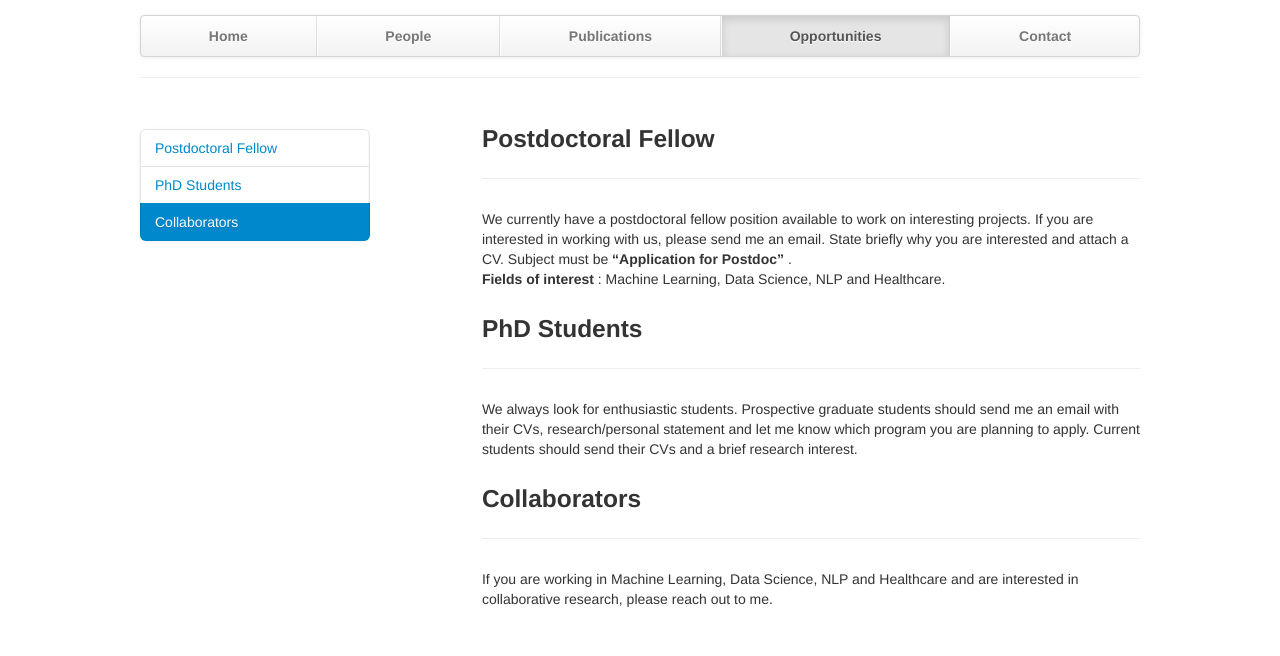
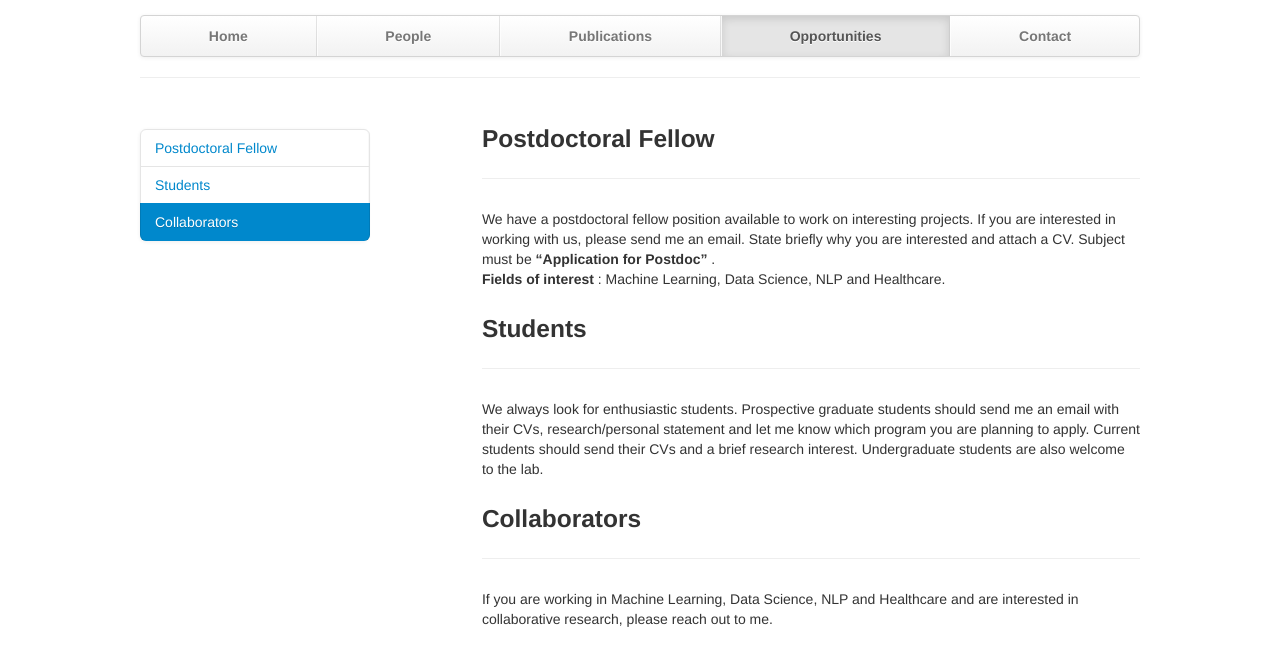
Before and after one commit to mrahmanlab/mrahmanlab.github.io, a plain HTML site: page opportunities.html in a window 1280 px wide. Shown: the top 656 px of the page. Drawn offline with Linux system fonts and the light colour scheme.

Commit message:
updated information

```diff
--- a/opportunities.html
+++ b/opportunities.html
@@ -57,7 +57,7 @@
             <div class="span3 bs-docs-sidebar" id="navparent">
                <ul class="nav nav-list bs-docs-sidenav" data-spy="affix" data-offset-top="200" data-offset-bottom="260">
                   <li><a href="#postdoc"> Postdoctoral Fellow </a></li>
-                  <li><a href="#students"> PhD Students </a></li>
+                  <li><a href="#students"> Students </a></li>
                   <li><a href="#collaborators"> Collaborators </a></li>
                </ul>
             </div>
@@ -67,17 +67,17 @@
                      <h3>Postdoctoral Fellow</h3>
                   </div>
                   <div class="row-fluid">
-                     We currently have a postdoctoral fellow position available to work on interesting projects. If you are interested in working with us, please send me an email. State briefly why you are interested and attach a CV. Subject must be <b>“Application for Postdoc” </b>. <br>
+                     We have a postdoctoral fellow position available to work on interesting projects. If you are interested in working with us, please send me an email. State briefly why you are interested and attach a CV. Subject must be <b>“Application for Postdoc” </b>. <br>
                      <b>Fields of interest </b>: Machine Learning, Data Science, NLP and Healthcare.
                   </div>
                </section>
                <section id="students">
                   <div class="page-header">
-                     <h3>PhD Students</h3>
+                     <h3>Students</h3>
                   </div>
 
                   <div class="row-fluid">
-                    We always look for enthusiastic students. Prospective graduate students should send me an email with their CVs, research/personal statement and let me know which program you are planning to apply. Current students should send their CVs and a brief research interest.
+                    We always look for enthusiastic students. Prospective graduate students should send me an email with their CVs, research/personal statement and let me know which program you are planning to apply. Current students should send their CVs and a brief research interest. Undergraduate students are also welcome to the lab.
                   </div>
                </section>
                <section id="collaborators">
```
